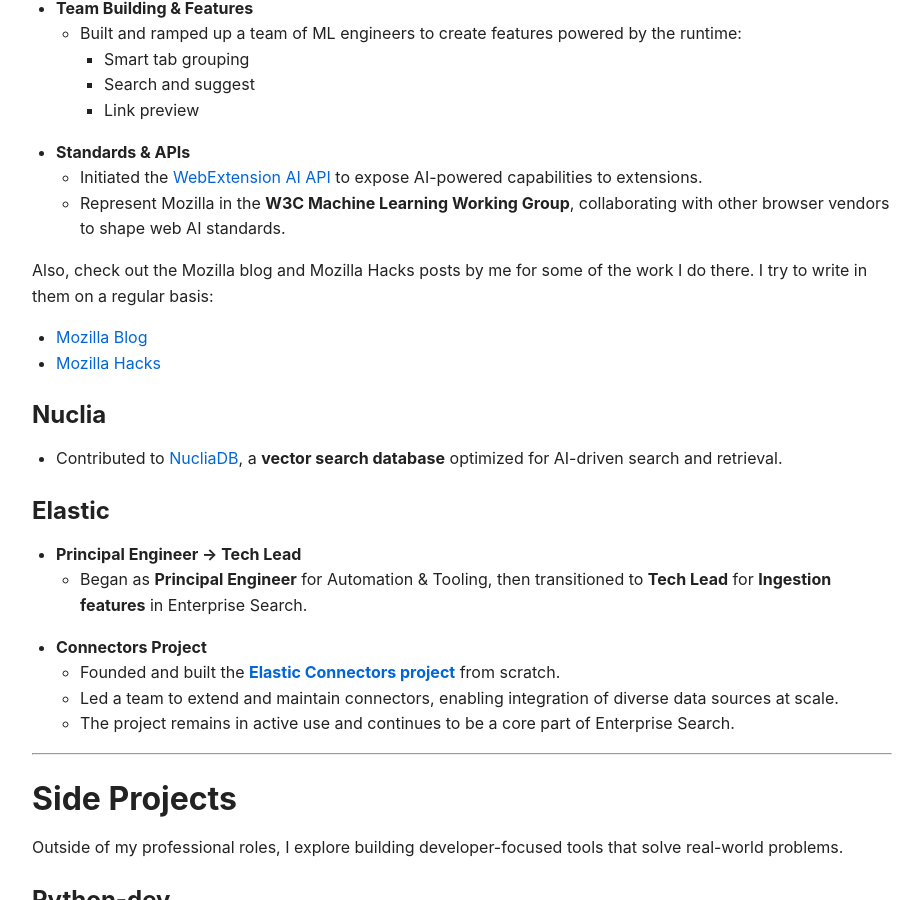
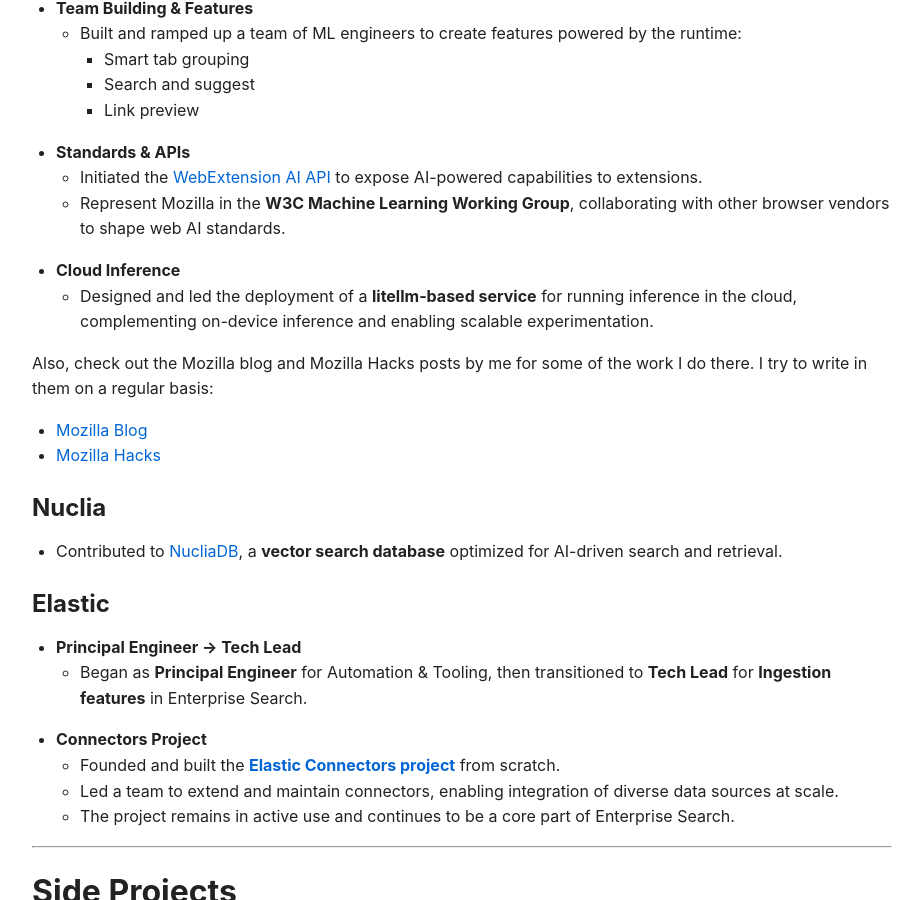
Before and after one commit to tarekziade/tarekziade.github.io, a Jekyll site: the page built from projects.md, in a window 1280 px wide and 900 px high, scrolled down 395 px. Shown: the whole window, without its empty margins (178-1101 px from the left). Built offline with Jekyll 4.4.1, drawn with Linux system fonts in a browser that asks for light colours.

Commit message:
one more

```diff
--- a/projects.md
+++ b/projects.md
@@ -25,6 +25,9 @@
 - **Standards & APIs**
   - Initiated the [WebExtension AI API](https://firefox-source-docs.mozilla.org/toolkit/components/ml/extensions.html) to expose AI-powered capabilities to extensions.
   - Represent Mozilla in the **W3C Machine Learning Working Group**, collaborating with other browser vendors to shape web AI standards.
+
+- **Cloud Inference**
+  - Designed and led the deployment of a **litellm-based service** for running inference in the cloud, complementing on-device inference and enabling scalable experimentation.
 
 
 Also, check out the Mozilla blog and Mozilla Hacks posts by me for some of the work I do there. I try to write in them on a regular basis:
```
